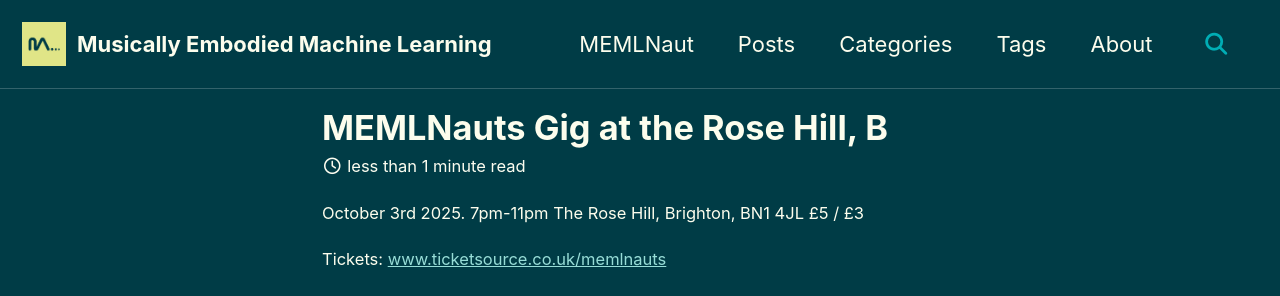
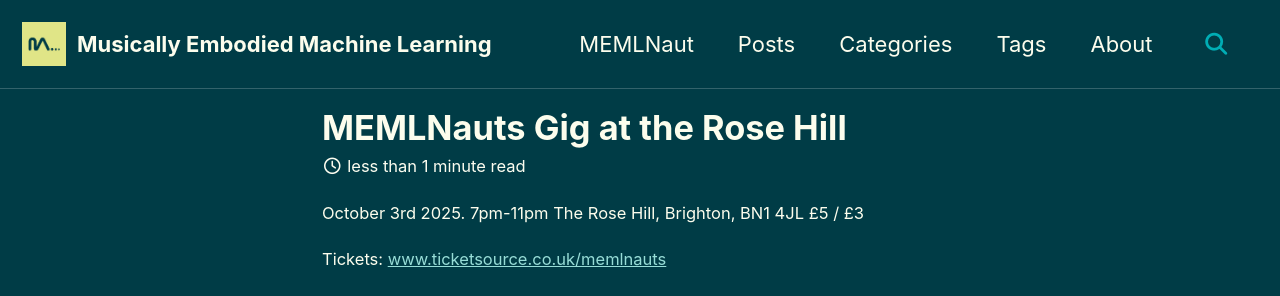
Before and after one commit to MusicallyEmbodiedML/musicallyembodiedml.github.io, a Jekyll site: the page built from _posts/2025-09-12-RoseHill.md, in a window 1280 px wide and 900 px high. Shown: the top 296 px of the window. Built offline with Jekyll 4.4.1, drawn with Linux system fonts in a browser that asks for light colours; cached includes are drawn as plain includes; a script that is not in the unit is left out; comment, search, counter and statistics services are not loaded.

```diff
--- a/_posts/2025-09-12-RoseHill.md
+++ b/_posts/2025-09-12-RoseHill.md
@@ -1,5 +1,5 @@
 ---
-title: "MEMLNauts Gig at the Rose Hill, B"
+title: "MEMLNauts Gig at the Rose Hill"
 date: 2025-09-12
 categories:
   - events
```
